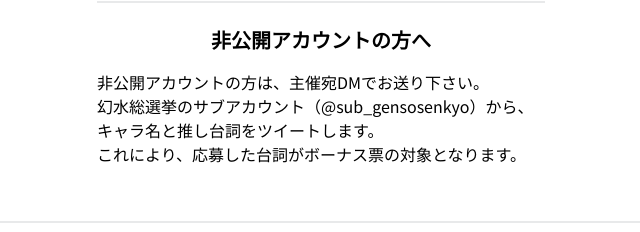
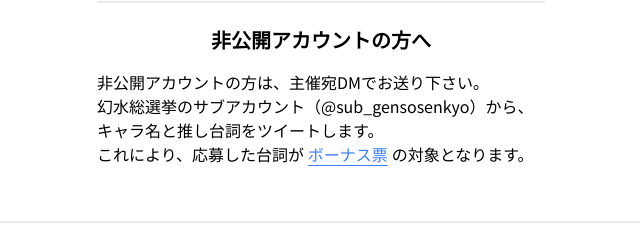
Before and after one commit to true-runes/suikoden-election-2022-frontend, a Next.js app: page /events-in-event/oshi-serif in a window 1280 px wide. Shown: the part 1618-1850 px from the top of the page, without its empty margins (319-959 px from the left). Built offline with nearby package versions, Linux system fonts and the light colour scheme; no server answers; a web font is replaced by a local one.

Commit message:
feat: 🎸 「ボーナス票」の対象となる旨のテキストにリンクを付与した (#361)

```diff
--- a/pages/events-in-event/novels-on-themes.tsx
+++ b/pages/events-in-event/novels-on-themes.tsx
@@ -304,7 +304,13 @@ const NovelsOnThemes: NextPage = () => {
                       非公開アカウントの方は、作品を主催宛DMでお送り頂きますと、幻水総選挙のサブアカウント
                       (@sub_gensosenkyo) からツイートでご紹介します。
                       <br />
-                      これにより、作品がボーナス票の対象となります。
+                      これにより、作品が{' '}
+                      <Link href="/events-in-event/bonus-votes" passHref>
+                        <span className="link link-hover underline underline-offset-4 text-blue-500 hover:text-blue-900 pr-1">
+                          ボーナス票
+                        </span>
+                      </Link>
+                      の対象となります。
                     </li>
                     <li>
                       小説の作成方法は ①画像で作成 ②外部リンクを掲載 のどちらか
--- a/pages/events-in-event/oshi-serif.tsx
+++ b/pages/events-in-event/oshi-serif.tsx
@@ -144,7 +144,13 @@ const OshiSerif: NextPage = () => {
                 <br />
                 幻水総選挙のサブアカウント（@sub_gensosenkyo）から、キャラ名と推し台詞をツイートします。
                 <br />
-                これにより、応募した台詞がボーナス票の対象となります。
+                これにより、応募した台詞が{' '}
+                <Link href="/events-in-event/bonus-votes" passHref>
+                  <span className="link link-hover underline underline-offset-4 text-blue-500 hover:text-blue-900 pr-1">
+                    ボーナス票
+                  </span>
+                </Link>
+                の対象となります。
               </div>
             </div>
           </div>
```
